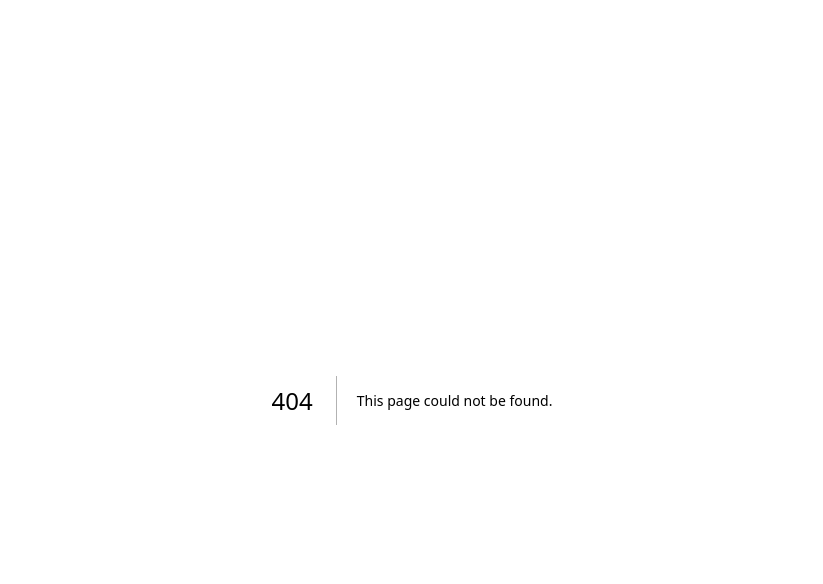
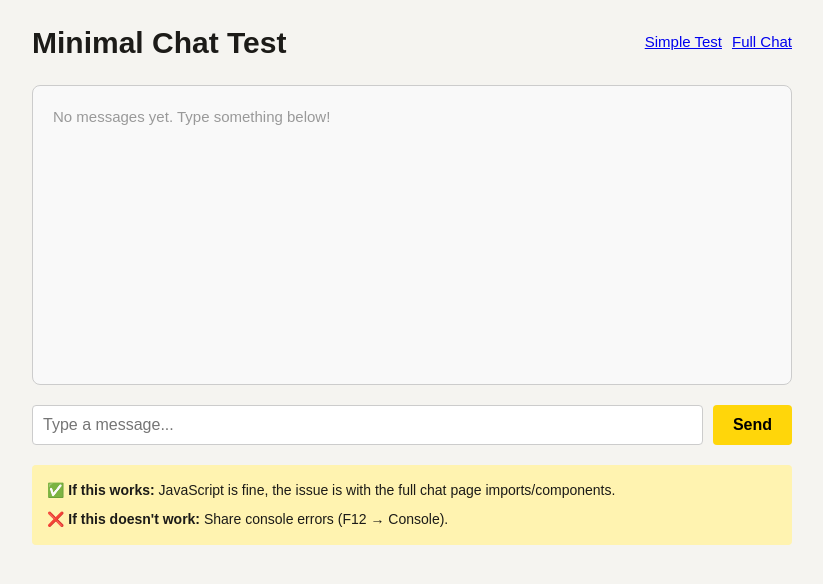
Before and after one commit to nfrazier4/your-own-brain, a Next.js app in the folder app/: page /minimal-chat in a window 1280 px wide. Before the commit this address had no page. Shown: the top 584 px of the page, without its empty margins (228-1051 px from the left). Built offline with nearby package versions, Linux system fonts and the light colour scheme.

Commit message:
Add minimal-chat test page to isolate issue
Stripped-down chat page with zero dependencies to test:
- Basic React state
- Input/button interactivity
- Message display

If this works but /chat doesn't, the issue is with
the imports or components in the full chat page.

Test at: /minimal-chat

```diff
--- /dev/null
+++ b/app/app/minimal-chat/page.tsx
@@ -0,0 +1,91 @@
+'use client';
+
+import { useState } from 'react';
+import Link from 'next/link';
+
+export default function MinimalChat() {
+  const [message, setMessage] = useState('');
+  const [messages, setMessages] = useState<string[]>([]);
+
+  const sendMessage = () => {
+    if (message.trim()) {
+      setMessages([...messages, message]);
+      setMessage('');
+    }
+  };
+
+  return (
+    <div style={{ padding: 20, fontFamily: 'sans-serif', maxWidth: 800, margin: '0 auto' }}>
+      <div style={{ marginBottom: 20, display: 'flex', gap: 10, alignItems: 'center' }}>
+        <h1 style={{ margin: 0 }}>Minimal Chat Test</h1>
+        <Link href="/simple-test" style={{ marginLeft: 'auto' }}>Simple Test</Link>
+        <Link href="/chat">Full Chat</Link>
+      </div>
+
+      <div style={{
+        border: '1px solid #ccc',
+        padding: 20,
+        marginBottom: 20,
+        minHeight: 300,
+        background: '#f9f9f9',
+        borderRadius: 8
+      }}>
+        {messages.length === 0 && (
+          <p style={{ color: '#999' }}>No messages yet. Type something below!</p>
+        )}
+        {messages.map((msg, i) => (
+          <div key={i} style={{
+            padding: 10,
+            background: 'white',
+            marginBottom: 10,
+            borderRadius: 4
+          }}>
+            {msg}
+          </div>
+        ))}
+      </div>
+
+      <div style={{ display: 'flex', gap: 10 }}>
+        <input
+          type="text"
+          value={message}
+          onChange={(e) => setMessage(e.target.value)}
+          onKeyDown={(e) => {
+            if (e.key === 'Enter') sendMessage();
+          }}
+          placeholder="Type a message..."
+          style={{
+            flex: 1,
+            padding: 10,
+            fontSize: 16,
+            border: '1px solid #ccc',
+            borderRadius: 4
+          }}
+        />
+        <button
+          onClick={sendMessage}
+          style={{
+            padding: '10px 20px',
+            fontSize: 16,
+            background: '#FFD60A',
+            border: 'none',
+            borderRadius: 4,
+            cursor: 'pointer',
+            fontWeight: 600
+          }}
+        >
+          Send
+        </button>
+      </div>
+
+      <div style={{ marginTop: 20, padding: 15, background: '#FFF3B0', borderRadius: 4 }}>
+        <p style={{ margin: 0, fontSize: 14 }}>
+          <strong>✅ If this works:</strong> JavaScript is fine, the issue is with the full chat page imports/components.
+        </p>
+        <p style={{ margin: '8px 0 0', fontSize: 14 }}>
+          <strong>❌ If this doesn't work:</strong> Share console errors (F12 → Console).
+        </p>
+      </div>
+    </div>
+  );
+}
```
